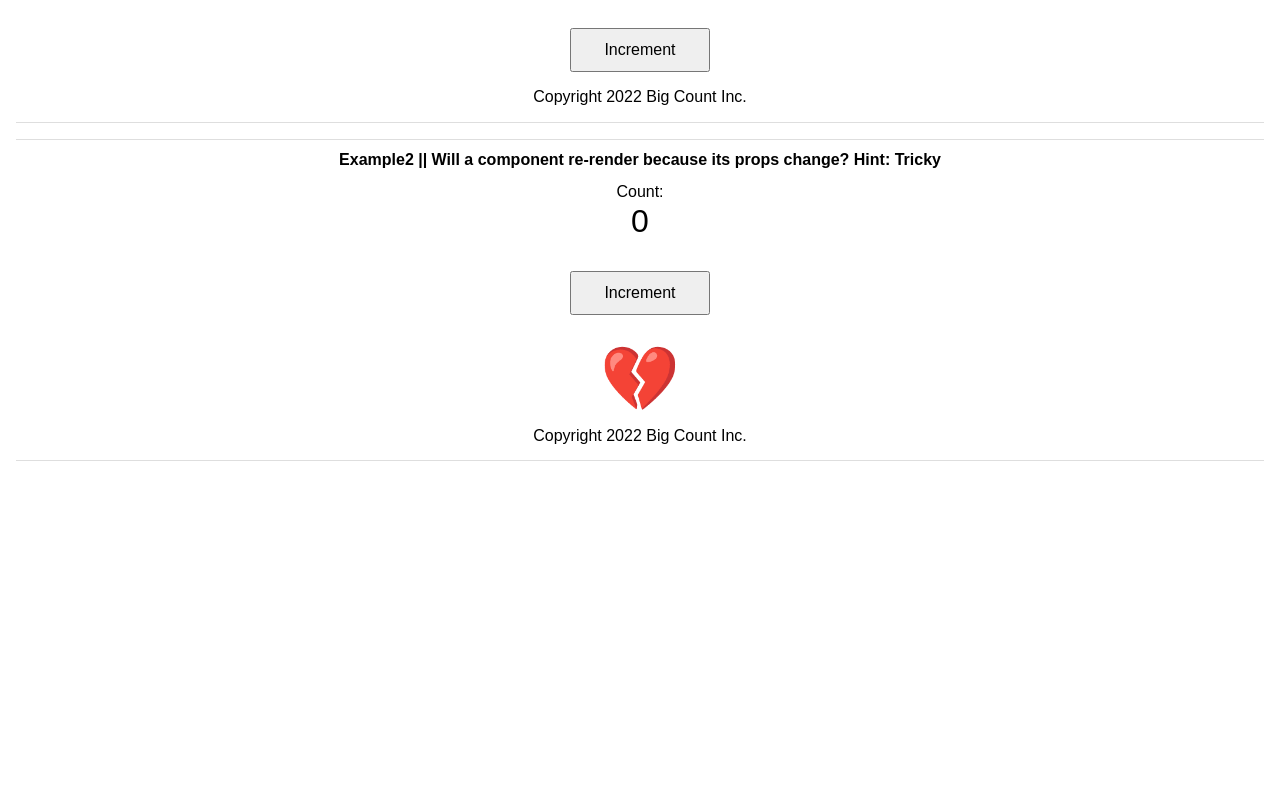
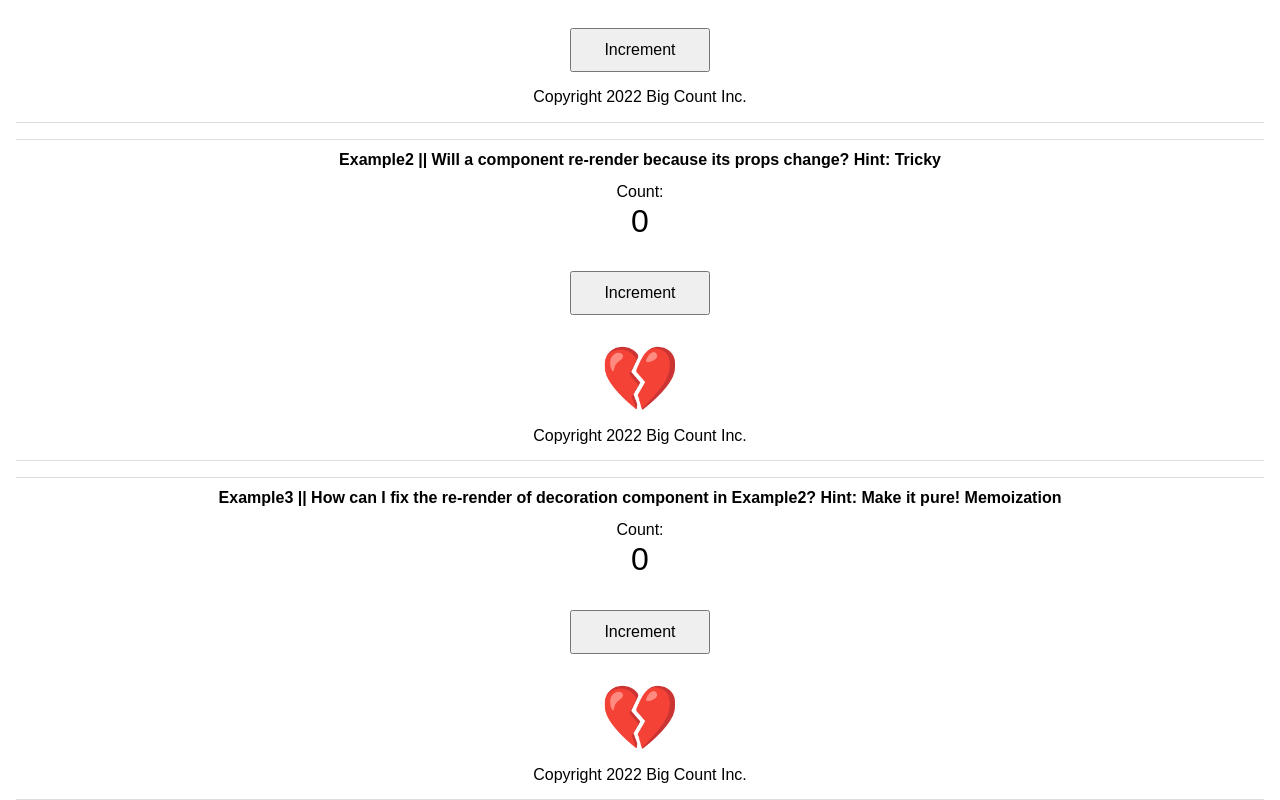
Before and after one commit to DenizCansever/ReactWorkPlace, a React (Create React App) app: page / in a window 1280 px wide. Shown: the part 371-1171 px from the top of the page. Before the commit the page ends 832 px from the top, so only its background shows below. Built offline with nearby package versions, Linux system fonts and the light colour scheme.

Commit message:
Add: Example3 (Memoization)

```diff
--- a/package.json
+++ b/package.json
@@ -5,11 +5,11 @@
   "dependencies": {
     "@testing-library/jest-dom": "^5.14.1",
     "@testing-library/react": "^13.0.0",
-    "@testing-library/user-event": "^13.2.1",
+    "@testing-library/user-event": "^14.4.3",
     "react": "^18.2.0",
     "react-dom": "^18.2.0",
     "react-scripts": "5.0.1",
-    "web-vitals": "^2.1.0"
+    "web-vitals": "^3.0.1"
   },
   "scripts": {
     "start": "react-scripts start",
--- a/src/App.js
+++ b/src/App.js
@@ -8,7 +8,7 @@
 */
 
 import React from "react";
-import { OnOneFile, Example1, Example2 } from "./examples";
+import { OnOneFile, Example1, Example2, Example3 } from "./examples";
 
 function App() {
   return (
@@ -18,6 +18,8 @@ function App() {
       {/* Is it true: The entire app re-renders whenever a state variable changes. Hint: NOPE! */}
       <Example2 />
       {/* Is it true: A component will re-render because its props change. Hint: It is tricky, isn't it?*/}
+      <Example3 />
+      {/* How can we fix the re-render of decoration component in Example2? Hint: Make it pure! (Memoization) */}
     </>
   );
 }
--- a/src/examples/Example2.js
+++ b/src/examples/Example2.js
@@ -4,14 +4,14 @@
  *
  * 1- When a component re-renders, it tries to re-render all descendants,
  * regardless of whether they're being passed a particular state variable through props or not. But why?
- * --- Here's the answer: it's hard for React to know, with 100% certainty,
- * whether <Decoration> depends, directly or indirectly, on the count state variable. ---
+ * ---> Here's the answer: it's hard for React to know, with 100% certainty,
+ * whether <Decoration> depends, directly or indirectly, on the count state variable. ---<
  *
  * 2- Our <BigCountNumber> component isn't re-rendering because the count prop changed.
  * When a component re-renders, because one of its state variables has been updated,
  * that re-render will cascade all the way down the tree, in order for React to
  * fill in the details of this new sketch, to capture a new snapshot.
- * --- So, PROPS HAVE NOTHING TO DO WITH RE-RENDERS! ---
+ * ---> So, PROPS HAVE NOTHING TO DO WITH RE-RENDERS! <---
  */
 
 import React from "react";
--- /dev/null
+++ b/src/examples/Example3.js
@@ -0,0 +1,58 @@
+/** So, we understand that, When a component re-renders, because one of its state variables has been updated,
+ * that re-render will cascade all the way down the tree, in order for React
+ * to fill in the details of this new sketch, to capture a new snapshot.
+ * Then one of the solution is make the component pure. Why do we need that?
+ * By wrapping our Decoration component with React.memo, we're telling React
+ * “Hey, I know that this component is pure. You don't need to re-render it unless its props change.”
+ * ---> This uses a technique known as memoization. <---
+ * The idea is that React will remember the previous snapshot.
+ * If none of the props have changed,
+ * React will re-use that stale snapshot rather than going through the trouble of generating a brand new one.
+ */
+
+import React from "react";
+
+function Example3() {
+  return (
+    <>
+      <header>
+        <h4>
+          Example3 || How can I fix the re-render of decoration component in
+          Example2? Hint: Make it pure! Memoization
+        </h4>
+      </header>
+      <Counter />
+      <footer>
+        <p>Copyright 2022 Big Count Inc.</p>
+      </footer>
+    </>
+  );
+}
+
+function Counter() {
+  const [count, setCount] = React.useState(0);
+
+  return (
+    <main>
+      <BigCountNumber count={count} />
+      <button onClick={() => setCount(count + 1)}>Increment</button>
+      {/* 👇 This fella is pure component now 👇 */}
+      <Decoration />
+    </main>
+  );
+}
+
+const Decoration = React.memo(function Decoration() {
+  return <div className='decoration'>💔</div>;
+});
+
+const BigCountNumber = React.memo(function BigCountNumber({ count }) {
+  return (
+    <p>
+      <span className='prefix'>Count:</span>
+      {count}
+    </p>
+  );
+});
+
+export default Example3;
--- a/src/examples/index.js
+++ b/src/examples/index.js
@@ -1,3 +1,4 @@
 export { default as OnOneFile } from './OnOneFile';
 export { default as Example1 } from './Example1';
 export { default as Example2 } from './Example2';
+export { default as Example3 } from './Example3';
```
Also changed, not shown: 1 other file (tests, documents, lock files or other folders).
